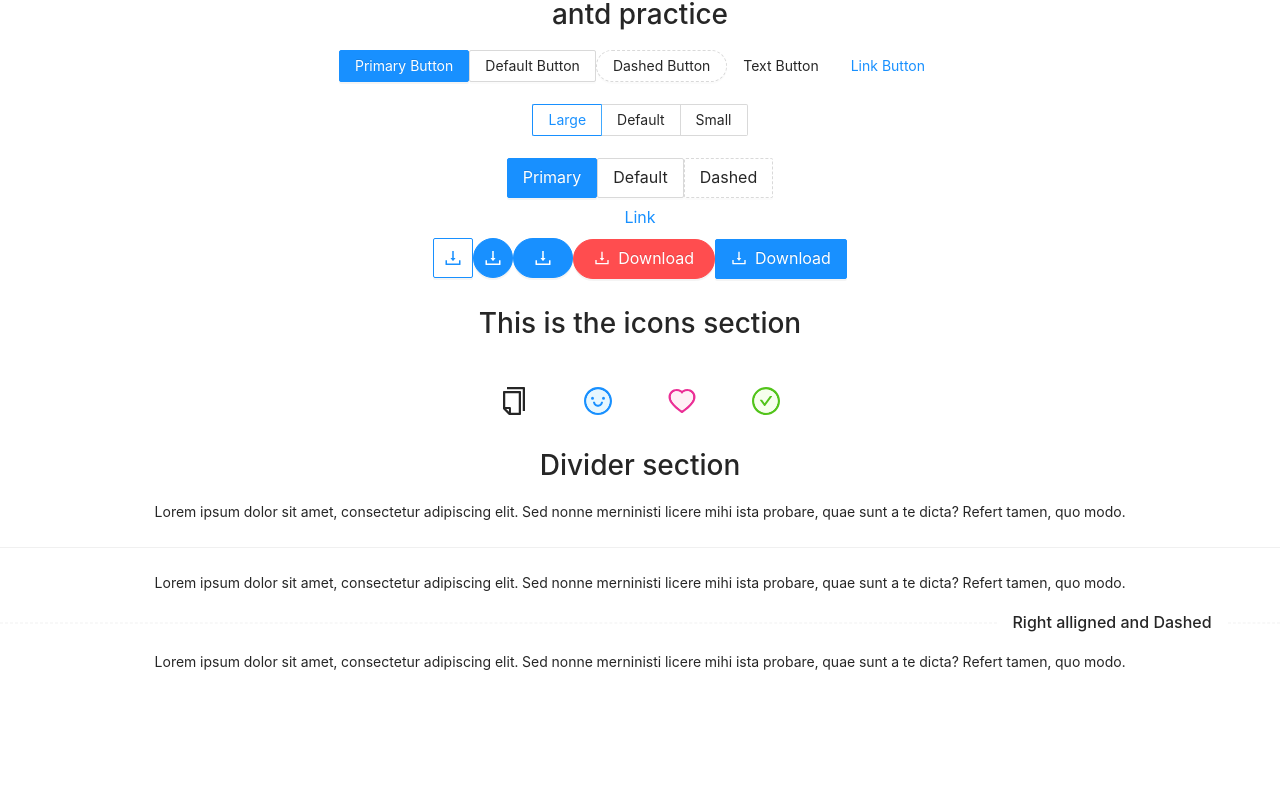
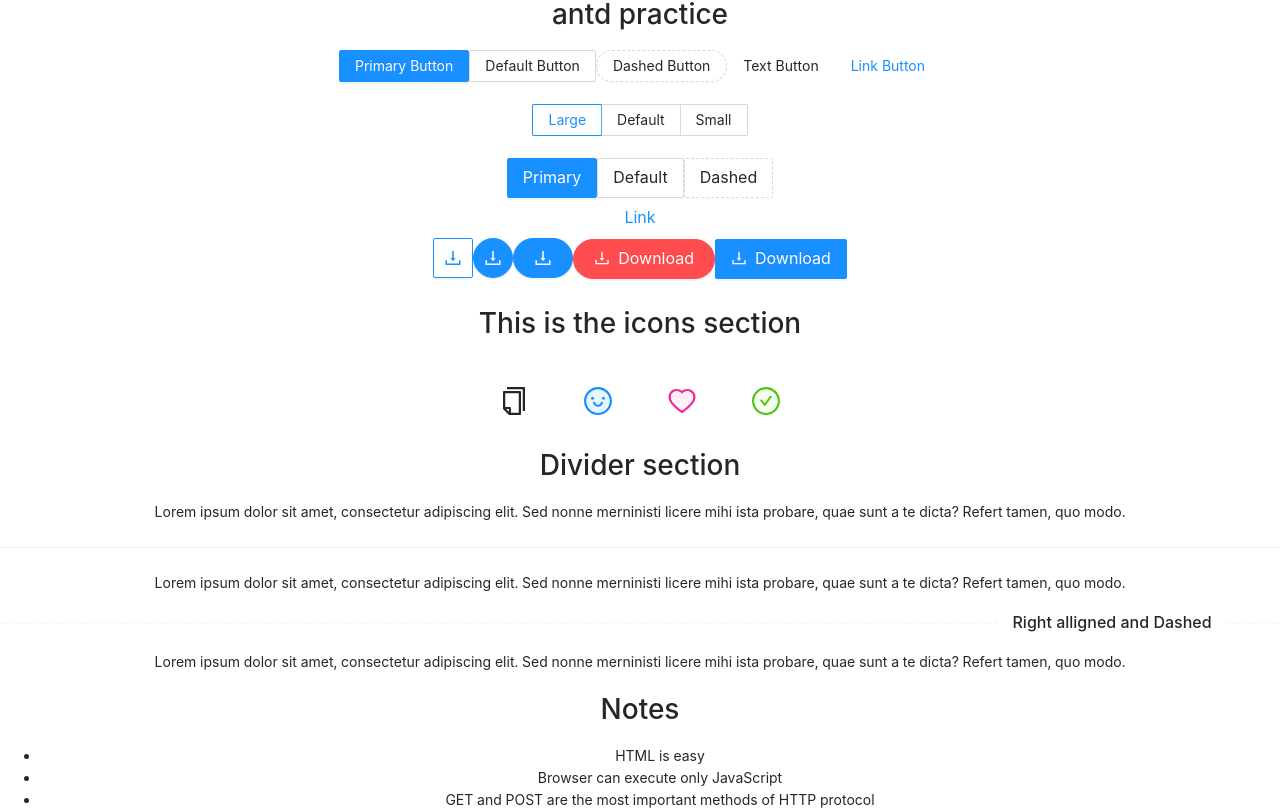
Before and after one commit to Bilal-Nadeem-Ahmed/reactpractice, a React (Create React App) app: page / in a window 1280 px wide. Shown: the part 576-1387 px from the top of the page. Before the commit the page ends 1249 px from the top, so only its background shows below. Built offline with nearby package versions, Linux system fonts and the light colour scheme.

Commit message:
updates notes component

```diff
--- a/src/App.js
+++ b/src/App.js
@@ -1,11 +1,34 @@
 
+import ColumnGroup from 'antd/lib/table/ColumnGroup';
 import './App.css';
+import Application from './components/application';
 import Buttons from './components/Button';
 import Deviders from './components/Deviders';
 import Icons from './components/Icons';
 import Layouts from './components/layout';
 
 function App() {
+  const notes = [
+    {
+      id: 1,
+      content: 'HTML is easy',
+      date: '2019-05-30T17:30:31.098Z',
+      important: true
+    },
+    {
+      id: 2,
+      content: 'Browser can execute only JavaScript',
+      date: '2019-05-30T18:39:34.091Z',
+      important: false
+    },
+    {
+      id: 3,
+      content: 'GET and POST are the most important methods of HTTP protocol',
+      date: '2019-05-30T19:20:14.298Z',
+      important: true
+    }
+  ]
+
   return (
     <div className="App">
       <Layouts/>
@@ -13,6 +36,7 @@ function App() {
       <Buttons/>
       <Icons/>
       <Deviders/>
+      <Application notes={notes}/>
     </div>
   )
 }
--- /dev/null
+++ b/src/components/application/index.js
@@ -0,0 +1,17 @@
+import Note from "../note";
+
+const Application = ({notes}) => {
+
+
+    return ( <div>
+  <h1>Notes</h1>
+      <ul>
+        {notes.map(note =>
+             <Note key ={note.id} note={note}/>
+             )}
+      </ul>
+
+    </div> );
+}
+
+export default Application;
--- /dev/null
+++ b/src/components/note/index.js
@@ -0,0 +1,5 @@
+const Note = ({note}) => {
+    return ( <li>{note.content}</li> );
+}
+
+export default Note;
```
